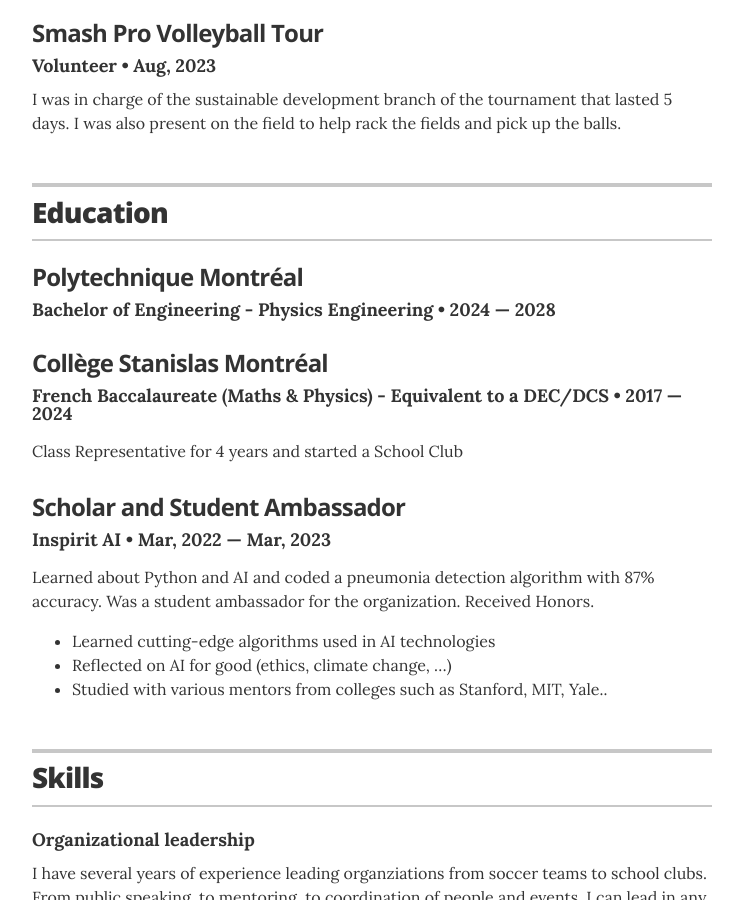
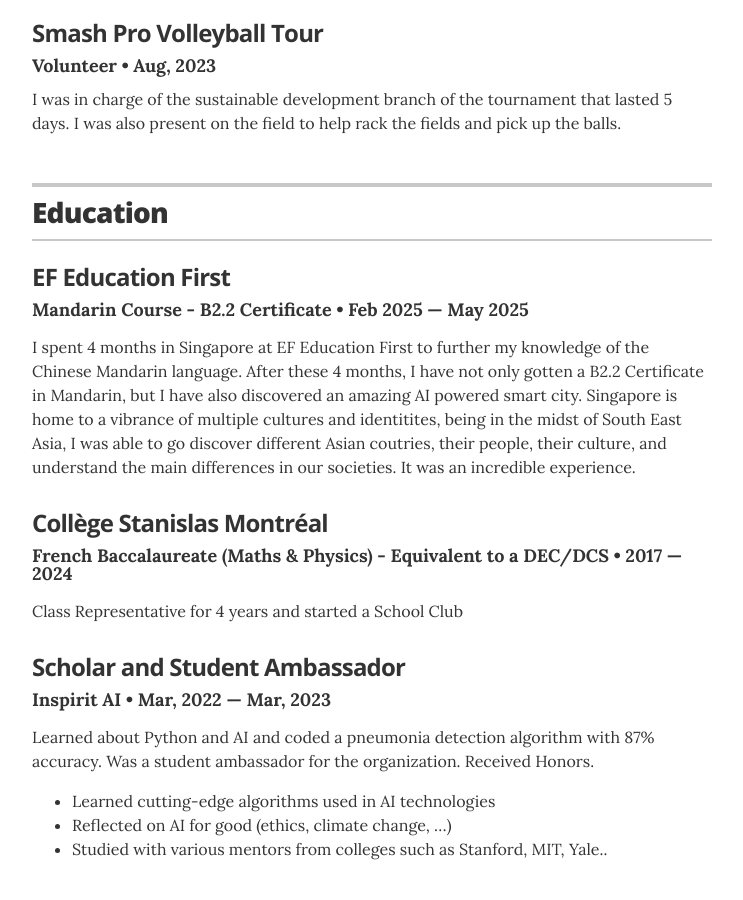
Before and after one commit to Tamus500/tamus500.github.io, a Jekyll site: the page built from index.html, in a window 1280 px wide and 900 px high, scrolled down 1212 px. Shown: the whole window, without its empty margins (268-1011 px from the left). Built offline with Jekyll 4.4.1, drawn with Linux system fonts in a browser that asks for light colours.

Commit message:
Update education.yml

```diff
--- a/_data/education.yml
+++ b/_data/education.yml
@@ -1,7 +1,8 @@
 # Degree
-- degree: Bachelor of Engineering - Physics Engineering
-  uni: Polytechnique Montréal
-  year: 2024 &mdash; 2028
+- degree: Mandarin Course - B2.2 Certificate
+  uni: EF Education First
+  year: Feb 2025 &mdash; May 2025
+  summary: I spent 4 months in Singapore at EF Education First to further my knowledge of the Chinese Mandarin language. After these 4 months, I have not only gotten a B2.2 Certificate in Mandarin, but I have also discovered an amazing AI powered smart city. Singapore is home to a vibrance of multiple cultures and identitites, being in the midst of South East Asia, I was able to go discover different Asian coutries, their people, their culture, and understand the main differences in our societies. It was an incredible experience.
 
 - degree: French Baccalaureate (Maths & Physics) - Equivalent to a DEC/DCS
   uni: Collège Stanislas Montréal
```
